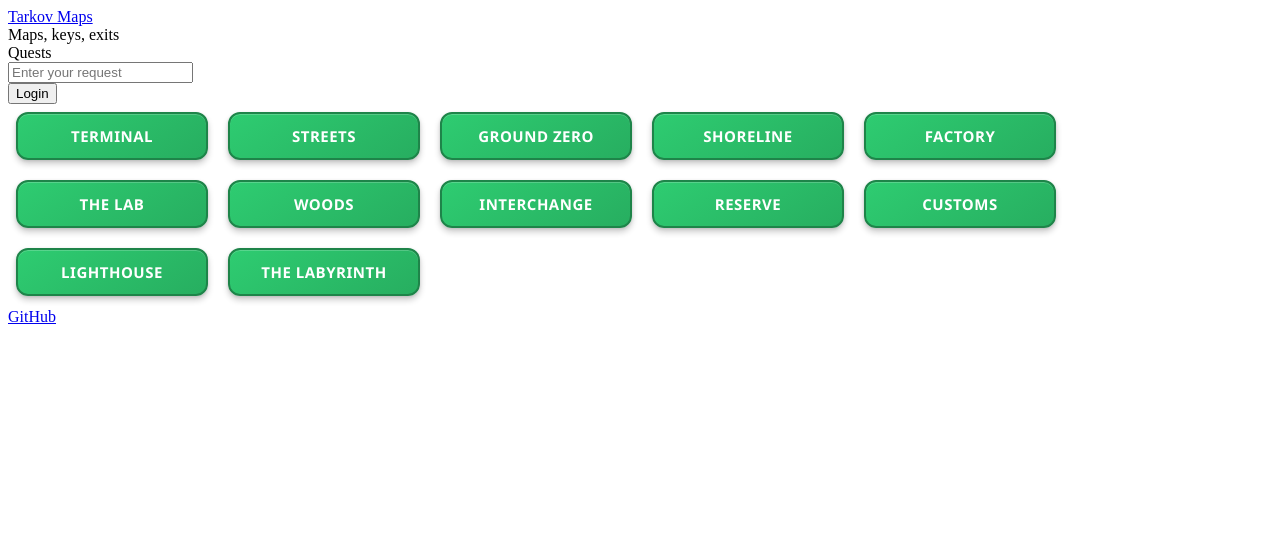
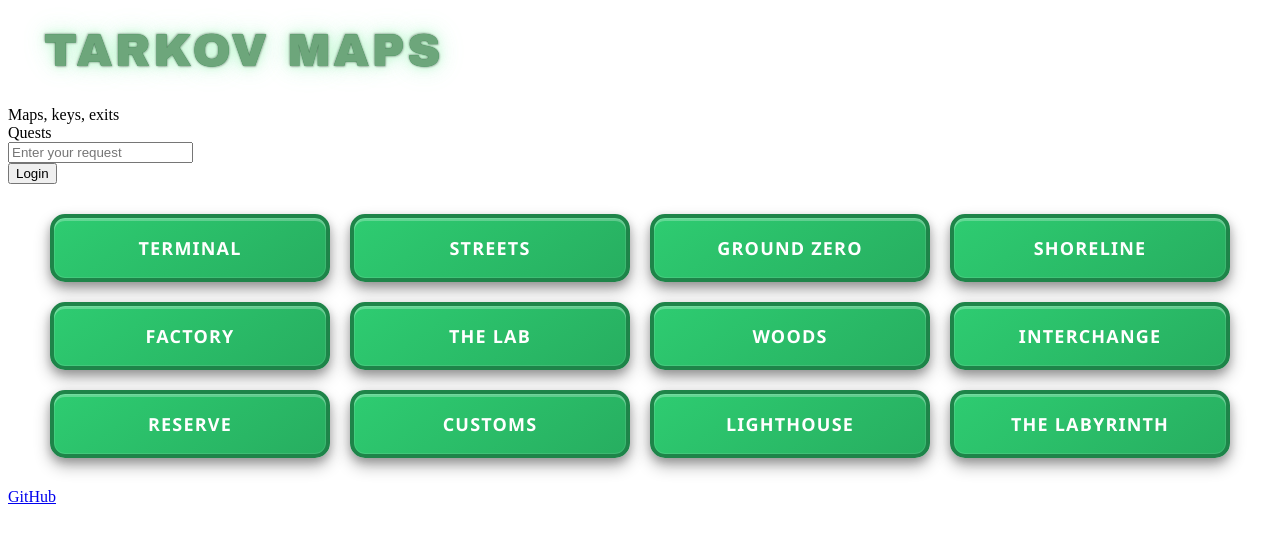
Before and after one commit to randomniht/tarkov_map, a Python web app: template app/templates/base.html in a window 1280 px wide. Shown: the top 543 px of the page. Run offline with Jinja, Linux system fonts and the light colour scheme; the template is opened without the code that fills it, so the values that code supplies are empty.

Commit message:
header_logo_link

```diff
--- /dev/null
+++ b/app/static/css/logo.css
@@ -0,0 +1,45 @@
+/* ============================================
+   ELEGANT LARGE LOGO - header_logo-link
+   Большой, элегантный, с умеренным свечением
+   ============================================ */
+
+.header_logo-link {
+    /* ОСНОВНЫЕ СТИЛИ - БОЛЬШОЙ РАЗМЕР */
+    display: inline-block;
+    font-size: 46px;
+    font-weight: 800;
+    font-family: 'Orbitron', 'Arial Black', sans-serif;
+    text-decoration: none;
+    text-transform: uppercase;
+    letter-spacing: 2.5px;
+    position: relative;
+    padding: 18px 36px;
+    margin-right: 28px;
+    margin-bottom: 12px;
+    cursor: pointer;
+    transition: all 0.4s cubic-bezier(0.175, 0.885, 0.32, 1.275);
+
+    /* ЭЛЕГАНТНЫЙ ГРАДИЕНТ */
+    background: linear-gradient(
+        to bottom,
+        #4cd964 0%,      /* Светлый, приятный зеленый */
+        #2ecc71 30%,     /* Основной зеленый */
+        #27ae60 70%,     /* Насыщенный зеленый */
+        #219653 100%     /* Темный зеленый */
+    );
+    background-size: 100% 300%;
+    -webkit-background-clip: text;
+    background-clip: text;
+    color: rgb(109, 166, 123);
+
+    /* УМЕРЕННОЕ СВЕЧЕНИЕ */
+    text-shadow:
+        /* Легкая обводка для читаемости */
+        0 0 2px rgba(0, 0, 0, 0.3),
+        1px 1px 2px rgba(0, 0, 0, 0.2),
+        -1px -1px 2px rgba(0, 0, 0, 0.2),
+
+        /* Свечение - умеренное, не режущее глаза */
+        0 0 10px rgba(126, 238, 145, 0.4),
+        0 0 20px rgba(127, 244, 176, 0.3),
+        0 0 30px rgba(129, 236, 174, 0.2);}
--- a/app/static/css/main.css
+++ b/app/static/css/main.css
@@ -0,0 +1,386 @@
+/* ============================================
+   ENHANCED MAP BUTTONS - map_btn
+   Большие кнопки с эффектом зеленого фона при наведении
+   ============================================ */
+
+.map_btn {
+    display: inline-block;
+    background: linear-gradient(145deg, #2ecc71, #27ae60);
+    color: white;
+    text-decoration: none;
+    padding: 18px 36px; /* УВЕЛИЧЕН РАЗМЕР */
+    margin: 10px;
+    border-radius: 15px; /* БОЛЬШЕ ЗАКРУГЛЕНИЕ */
+    font-weight: 800;
+    text-align: center;
+    min-width: 200px; /* УВЕЛИЧЕНА МИНИМАЛЬНАЯ ШИРИНА */
+    border: 4px solid #1e8449; /* ТОЛЩЕ ГРАНИЦА */
+    box-shadow:
+        0 8px 16px rgba(0, 0, 0, 0.3),
+        0 4px 8px rgba(0, 0, 0, 0.2),
+        inset 0 3px 0 rgba(255, 255, 255, 0.25);
+    transition: all 0.4s cubic-bezier(0.4, 0, 0.2, 1);
+    font-family: 'Segoe UI', Tahoma, Geneva, Verdana, sans-serif;
+    font-size: 18px; /* УВЕЛИЧЕН ШРИФТ */
+    cursor: pointer;
+    text-transform: uppercase;
+    letter-spacing: 1.2px;
+    position: relative;
+    overflow: hidden;
+    z-index: 1;
+}
+
+/* ЗЕЛЕНЫЙ ФОН ПРИ НАВЕДЕНИИ */
+.map_btn::before {
+    content: '';
+    position: absolute;
+    top: 0;
+    left: -100%;
+    width: 100%;
+    height: 100%;
+    background: linear-gradient(
+        90deg,
+        rgba(46, 204, 113, 0) 0%,
+        rgba(46, 204, 113, 0.8) 50%,
+        rgba(46, 204, 113, 0) 100%
+    );
+    z-index: -1;
+    transition: left 0.6s ease;
+}
+
+/* ЭФФЕКТ РАСШИРЕНИЯ ПРИ НАВЕДЕНИИ */
+.map_btn:hover::before {
+    left: 100%;
+}
+
+/* ДОПОЛНИТЕЛЬНЫЙ ЗЕЛЕНЫЙ ФОН ПОСЛЕ ПРОХОДА ВОЛНЫ */
+.map_btn:hover {
+    background: linear-gradient(145deg, #27ae60, #229954);
+    transform: translateY(-6px) scale(1.08); /* БОЛЬШЕ ПОДЪЕМА */
+    box-shadow:
+        0 15px 30px rgba(0, 0, 0, 0.4),
+        0 6px 12px rgba(0, 0, 0, 0.25),
+        inset 0 3px 0 rgba(255, 255, 255, 0.35);
+    border-color: #27ae60;
+}
+
+/* ПОЛНЫЙ ЗЕЛЕНЫЙ ФОН ПОСЛЕ НАВЕДЕНИЯ */
+.map_btn::after {
+    content: '';
+    position: absolute;
+    top: 0;
+    left: 0;
+    right: 0;
+    bottom: 0;
+    background: linear-gradient(145deg, #27ae60, #229954);
+    border-radius: 13px;
+    z-index: -2;
+    opacity: 0;
+    transition: opacity 0.4s ease 0.2s;
+}
+
+.map_btn:hover::after {
+    opacity: 1;
+}
+
+/* ЭФФЕКТ ПУЛЬСАЦИИ ДЛЯ АКТИВНОЙ КНОПКИ */
+.map_btn.active {
+    background: linear-gradient(145deg, #1e8449, #196f3d);
+    box-shadow:
+        0 0 0 6px rgba(46, 204, 113, 0.6), /* БОЛЬШЕ СВЕЧЕНИЯ */
+        0 12px 24px rgba(0, 0, 0, 0.4),
+        inset 0 3px 0 rgba(255, 255, 255, 0.25);
+    border-color: #145a32;
+    color: #ffffff;
+    animation: buttonGlow 2s infinite;
+}
+
+@keyframes buttonGlow {
+    0%, 100% {
+        box-shadow:
+            0 0 0 6px rgba(46, 204, 113, 0.6),
+            0 12px 24px rgba(0, 0, 0, 0.4),
+            inset 0 3px 0 rgba(255, 255, 255, 0.25);
+    }
+    50% {
+        box-shadow:
+            0 0 0 10px rgba(46, 204, 113, 0.4),
+            0 15px 30px rgba(0, 0, 0, 0.5),
+            inset 0 3px 0 rgba(255, 255, 255, 0.3);
+    }
+}
+
+/* АКТИВНОЕ СОСТОЯНИЕ (КЛИК) */
+.map_btn:active {
+    transform: translateY(-3px) scale(1.04);
+    box-shadow:
+        0 6px 12px rgba(0, 0, 0, 0.3),
+        inset 0 2px 0 rgba(255, 255, 255, 0.15);
+    transition: all 0.1s ease;
+}
+
+/* ДЕКОРАТИВНЫЕ ЭЛЕМЕНТЫ ДЛЯ КНОПОК */
+.map_btn .inner-border {
+    position: absolute;
+    top: 3px;
+    left: 3px;
+    right: 3px;
+    bottom: 3px;
+    border: 1px solid rgba(255, 255, 255, 0.15);
+    border-radius: 12px;
+    pointer-events: none;
+    z-index: 1;
+}
+
+/* ЭФФЕКТ БЛЕСКА СВЕРХУ */
+.map_btn .shine {
+    position: absolute;
+    top: 0;
+    left: 0;
+    width: 100%;
+    height: 40%;
+    background: linear-gradient(
+        to bottom,
+        rgba(255, 255, 255, 0.25) 0%,
+        rgba(255, 255, 255, 0) 100%
+    );
+    border-radius: 15px 15px 0 0;
+    pointer-events: none;
+    z-index: 1;
+}
+
+/* ЭФФЕКТ ЧАСТИЦ ПРИ НАВЕДЕНИИ */
+.map_btn:hover .particles {
+    position: absolute;
+    width: 100%;
+    height: 100%;
+    top: 0;
+    left: 0;
+    pointer-events: none;
+    z-index: 1;
+}
+
+.map_btn:hover .particles::before,
+.map_btn:hover .particles::after {
+    content: '';
+    position: absolute;
+    width: 4px;
+    height: 4px;
+    background: rgba(255, 255, 255, 0.8);
+    border-radius: 50%;
+    animation: particleFloat 1s ease-out forwards;
+}
+
+.map_btn:hover .particles::before {
+    top: 10%;
+    left: 20%;
+    animation-delay: 0.1s;
+}
+
+.map_btn:hover .particles::after {
+    top: 20%;
+    left: 80%;
+    animation-delay: 0.3s;
+}
+
+@keyframes particleFloat {
+    0% {
+        transform: translateY(0) scale(1);
+        opacity: 1;
+    }
+    100% {
+        transform: translateY(-20px) scale(0);
+        opacity: 0;
+    }
+}
+
+/* ============ АДАПТИВНОСТЬ КНОПОК ============ */
+
+/* Планшеты и небольшие ноутбуки */
+@media (max-width: 1200px) {
+    .map_btn {
+        min-width: 180px;
+        padding: 16px 32px;
+        font-size: 17px;
+        margin: 8px;
+        border-radius: 14px;
+    }
+}
+
+/* Планшеты (портрет) */
+@media (max-width: 992px) {
+    .map_btn {
+        min-width: 160px;
+        padding: 14px 28px;
+        font-size: 16px;
+        margin: 7px;
+        border-radius: 12px;
+    }
+}
+
+/* Мобильные устройства (альбом) */
+@media (max-width: 768px) {
+    .map_btn {
+        min-width: 140px;
+        padding: 12px 24px;
+        font-size: 15px;
+        margin: 6px;
+        border-radius: 10px;
+        letter-spacing: 1px;
+    }
+
+    /* Уменьшаем анимации для производительности */
+    .map_btn.active {
+        animation: buttonGlow 3s infinite;
+    }
+}
+
+/* Мобильные устройства (портрет) */
+@media (max-width: 480px) {
+    .map_btn {
+        min-width: 120px;
+        padding: 10px 20px;
+        font-size: 14px;
+        margin: 5px;
+        border-radius: 8px;
+        letter-spacing: 0.8px;
+    }
+}
+
+/* Очень маленькие экраны */
+@media (max-width: 360px) {
+    .map_btn {
+        min-width: 110px;
+        padding: 8px 16px;
+        font-size: 13px;
+        margin: 4px;
+        border-radius: 7px;
+    }
+}
+
+/* ============ ДОПОЛНИТЕЛЬНЫЕ СТИЛИ ДЛЯ КОНТЕЙНЕРА ============ */
+.third_row .header_container {
+    display: flex;
+    flex-wrap: wrap;
+    justify-content: center;
+    gap: 15px;
+    padding: 20px 0;
+}
+
+.selected_links-info {
+    display: flex;
+    flex-wrap: wrap;
+    justify-content: center;
+    max-width: 1200px;
+    margin: 0 auto;
+}
+
+/* ============ УЛУЧШЕННЫЙ HTML ДЛЯ КНОПОК ============ */
+/*
+<a class="map_btn" href="/map/terminal">
+    <span class="inner-border"></span>
+    <span class="shine"></span>
+    <span class="particles"></span>
+    Terminal
+</a>
+*/
+
+/* Если не используете доп. элементы в HTML, используйте псевдоэлементы */
+.map_btn .inner-border,
+.map_btn .shine,
+.map_btn .particles {
+    display: none; /* Скрываем, если не используем */
+}
+
+.map_btn {
+    position: relative;
+}
+
+/* Альтернатива с псевдоэлементами */
+.map_btn::before {
+    /* Уже определен выше */
+}
+
+.map_btn::after {
+    /* Уже определен выше */
+}
+
+/* Добавляем inner-border через дополнительный псевдоэлемент */
+.map_btn .inner-border-element {
+    display: none;
+}
+
+.map_btn::before {
+    /* Это для волнового эффекта */
+}
+
+/* Добавим статичный inner-border */
+.map_btn {
+    border: 4px solid #1e8449;
+    position: relative;
+}
+
+.map_btn::before {
+    /* Волновой эффект */
+}
+
+/* Статичный inner-border через box-shadow */
+.map_btn {
+    box-shadow:
+        inset 0 0 0 1px rgba(255, 255, 255, 0.1),
+        0 8px 16px rgba(0, 0, 0, 0.3),
+        0 4px 8px rgba(0, 0, 0, 0.2),
+        inset 0 3px 0 rgba(255, 255, 255, 0.25);
+}
+
+.map_btn:hover {
+    box-shadow:
+        inset 0 0 0 1px rgba(255, 255, 255, 0.2),
+        0 15px 30px rgba(0, 0, 0, 0.4),
+        0 6px 12px rgba(0, 0, 0, 0.25),
+        inset 0 3px 0 rgba(255, 255, 255, 0.35);
+}
+
+/* ============ ЭФФЕКТ ЗАГРУЗКИ ============ */
+.map_btn.loading {
+    position: relative;
+    color: transparent;
+}
+
+.map_btn.loading::after {
+    content: '';
+    position: absolute;
+    top: 50%;
+    left: 50%;
+    transform: translate(-50%, -50%);
+    width: 20px;
+    height: 20px;
+    border: 3px solid rgba(255, 255, 255, 0.3);
+    border-top-color: white;
+    border-radius: 50%;
+    animation: spin 1s linear infinite;
+}
+
+@keyframes spin {
+    0% { transform: translate(-50%, -50%) rotate(0deg); }
+    100% { transform: translate(-50%, -50%) rotate(360deg); }
+}
+
+/* ============ ДИСАБЛЕД СОСТОЯНИЕ ============ */
+.map_btn:disabled,
+.map_btn.disabled {
+    opacity: 0.6;
+    cursor: not-allowed;
+    transform: none !important;
+    animation: none !important;
+}
+
+.map_btn:disabled:hover,
+.map_btn.disabled:hover {
+    background: linear-gradient(145deg, #2ecc71, #27ae60);
+    transform: none;
+    box-shadow:
+        0 8px 16px rgba(0, 0, 0, 0.3),
+        0 4px 8px rgba(0, 0, 0, 0.2),
+        inset 0 3px 0 rgba(255, 255, 255, 0.25);
+}
--- a/app/templates/base.html
+++ b/app/templates/base.html
@@ -5,169 +5,13 @@
     <meta name="viewport" content="width=device-width, initial-scale=1">
     <title>{% block title %}Tarkov Maps{% endblock %}</title>
 
-    <link rel="stylesheet" href="/static/css/style.css">
+    <link rel="stylesheet" href="../static/css/main.css">
+    <link rel="stylesheet" href="../static/css/logo.css">
+
+    <link rel="stylesheet" href="/static/css/green-theme.css">
     <link rel="stylesheet" href="https://unpkg.com/leaflet@1.9.4/dist/leaflet.css"
     integrity="sha256-p4NxAoJBhIIN+hmNHrzRCf9tD/miZyoHS5obTRR9BMY="
     crossorigin=""/>
-
-    <style>
-        #map {
-            width: 100%;
-            height: 100%;
-        }
-        .leaflet-container {
-            background: #1a1a1a;
-        }
-
-        /* КНОПКИ КАРТ - КРАСИВЫЕ ЗЕЛЕНЫЕ */
-        .map_btn {
-            display: inline-block;
-            background: linear-gradient(145deg, #2ecc71, #27ae60);
-            color: white;
-            text-decoration: none;
-            padding: 12px 24px;
-            margin: 8px;
-            border-radius: 12px;
-            font-weight: 600;
-            text-align: center;
-            min-width: 140px;
-            border: 2px solid #1e8449;
-            box-shadow:
-                0 4px 6px rgba(0, 0, 0, 0.2),
-                0 1px 3px rgba(0, 0, 0, 0.1),
-                inset 0 1px 0 rgba(255, 255, 255, 0.2);
-            transition: all 0.3s cubic-bezier(0.4, 0, 0.2, 1);
-            font-family: 'Segoe UI', Tahoma, Geneva, Verdana, sans-serif;
-            font-size: 15px;
-            cursor: pointer;
-            text-transform: uppercase;
-            letter-spacing: 0.5px;
-            position: relative;
-            overflow: hidden;
-            z-index: 1;
-        }
-
-        /* Эффект свечения при наведении */
-        .map_btn::before {
-            content: '';
-            position: absolute;
-            top: 0;
-            left: 0;
-            right: 0;
-            bottom: 0;
-            background: linear-gradient(145deg, #2ecc71, #2ecc71);
-            z-index: -1;
-            opacity: 0;
-            transition: opacity 0.3s ease;
-        }
-
-        /* Эффект пульсации для активной кнопки */
-        .map_btn.active::after {
-            content: '';
-            position: absolute;
-            top: 0;
-            left: 0;
-            right: 0;
-            bottom: 0;
-            background: rgba(255, 255, 255, 0.1);
-            border-radius: 12px;
-            animation: pulse 2s infinite;
-            z-index: -1;
-        }
-
-        @keyframes pulse {
-            0% {
-                box-shadow: 0 0 0 0 rgba(46, 204, 113, 0.7);
-            }
-            70% {
-                box-shadow: 0 0 0 10px rgba(46, 204, 113, 0);
-            }
-            100% {
-                box-shadow: 0 0 0 0 rgba(46, 204, 113, 0);
-            }
-        }
-
-        /* Состояния кнопок */
-        .map_btn:hover {
-            background: linear-gradient(145deg, #27ae60, #229954);
-            transform: translateY(-3px);
-            box-shadow:
-                0 8px 15px rgba(0, 0, 0, 0.3),
-                0 3px 6px rgba(0, 0, 0, 0.2),
-                inset 0 1px 0 rgba(255, 255, 255, 0.3);
-            border-color: #145a32;
-        }
-
-        .map_btn:active {
-            transform: translateY(-1px);
-            box-shadow:
-                0 2px 5px rgba(0, 0, 0, 0.2),
-                inset 0 1px 0 rgba(255, 255, 255, 0.1);
-            transition: all 0.1s ease;
-        }
-
-        .map_btn.active {
-            background: linear-gradient(145deg, #229954, #1e8449);
-            box-shadow:
-                0 0 0 3px rgba(46, 204, 113, 0.4),
-                0 4px 8px rgba(0, 0, 0, 0.3),
-                inset 0 1px 0 rgba(255, 255, 255, 0.2);
-            border-color: #145a32;
-            color: #e8f5e9;
-        }
-
-        /* Эффект гладкого появления */
-        .third_row {
-            animation: fadeIn 0.5s ease-out;
-        }
-
-        @keyframes fadeIn {
-            from {
-                opacity: 0;
-                transform: translateY(-10px);
-            }
-            to {
-                opacity: 1;
-                transform: translateY(0);
-            }
-        }
-
-        /* Адаптивность для мобильных */
-        @media (max-width: 768px) {
-            .map_btn {
-                min-width: 120px;
-                padding: 10px 16px;
-                font-size: 14px;
-                margin: 6px;
-                border-radius: 10px;
-            }
-
-            .third_row .header_container {
-                display: flex;
-                flex-wrap: wrap;
-                justify-content: center;
-            }
-        }
-
-        /* Стили для header (сохраняем существующие) */
-        a:hover {
-            background-color: #27ae60 !important;
-            transform: translateY(-2px) !important;
-            box-shadow: 0 6px 12px rgba(0, 0, 0, 0.15) !important;
-        }
-
-        a:active {
-            background-color: #229954 !important;
-            transform: translateY(0) !important;
-            box-shadow: 0 2px 4px rgba(0, 0, 0, 0.1) !important;
-        }
-
-        a.active {
-            background-color: #1e8449 !important;
-            box-shadow: 0 0 0 3px rgba(46, 204, 113, 0.5) !important;
-            border-color: #145a32 !important;
-        }
-    </style>
 </head>
 <body>
     <header class="header">
```
